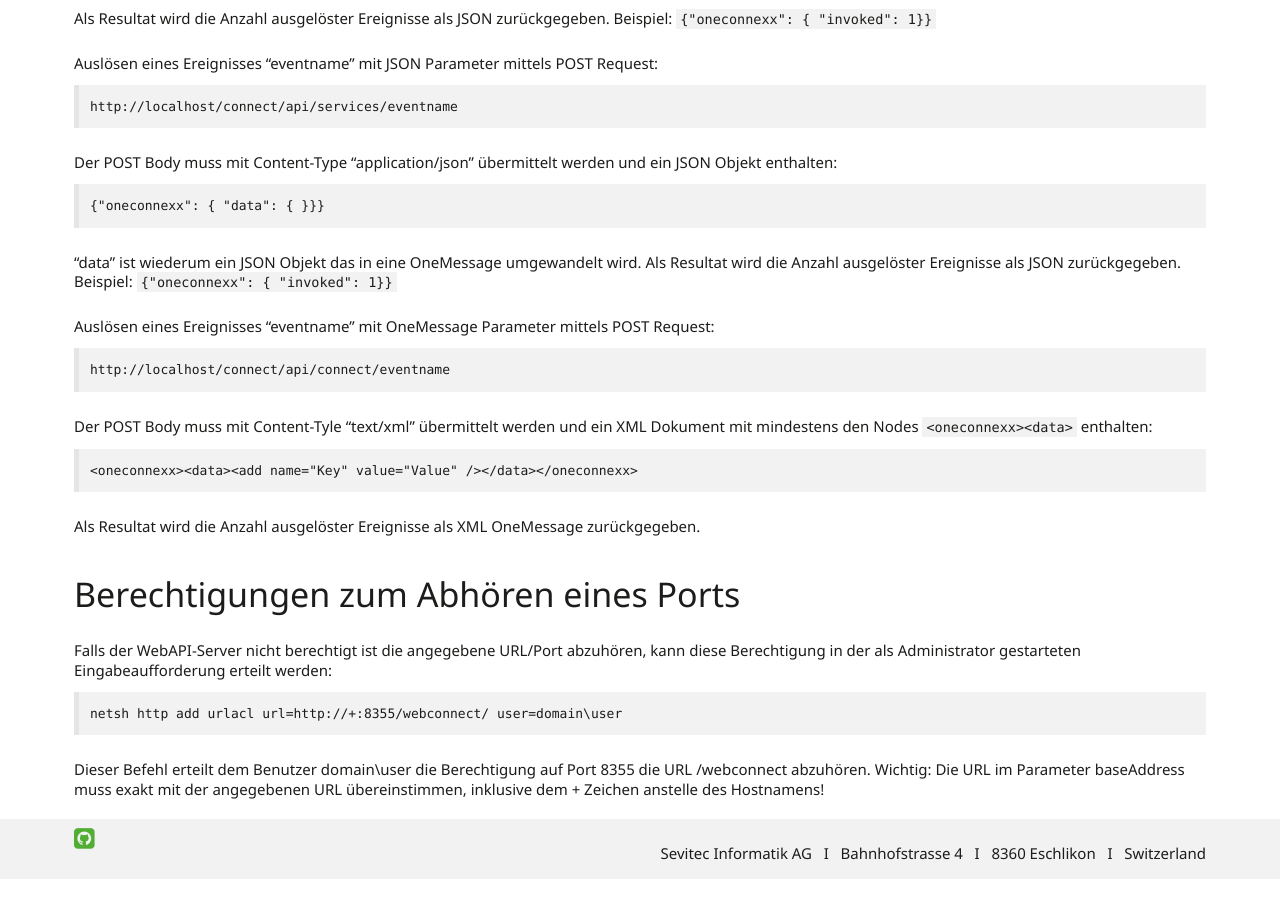
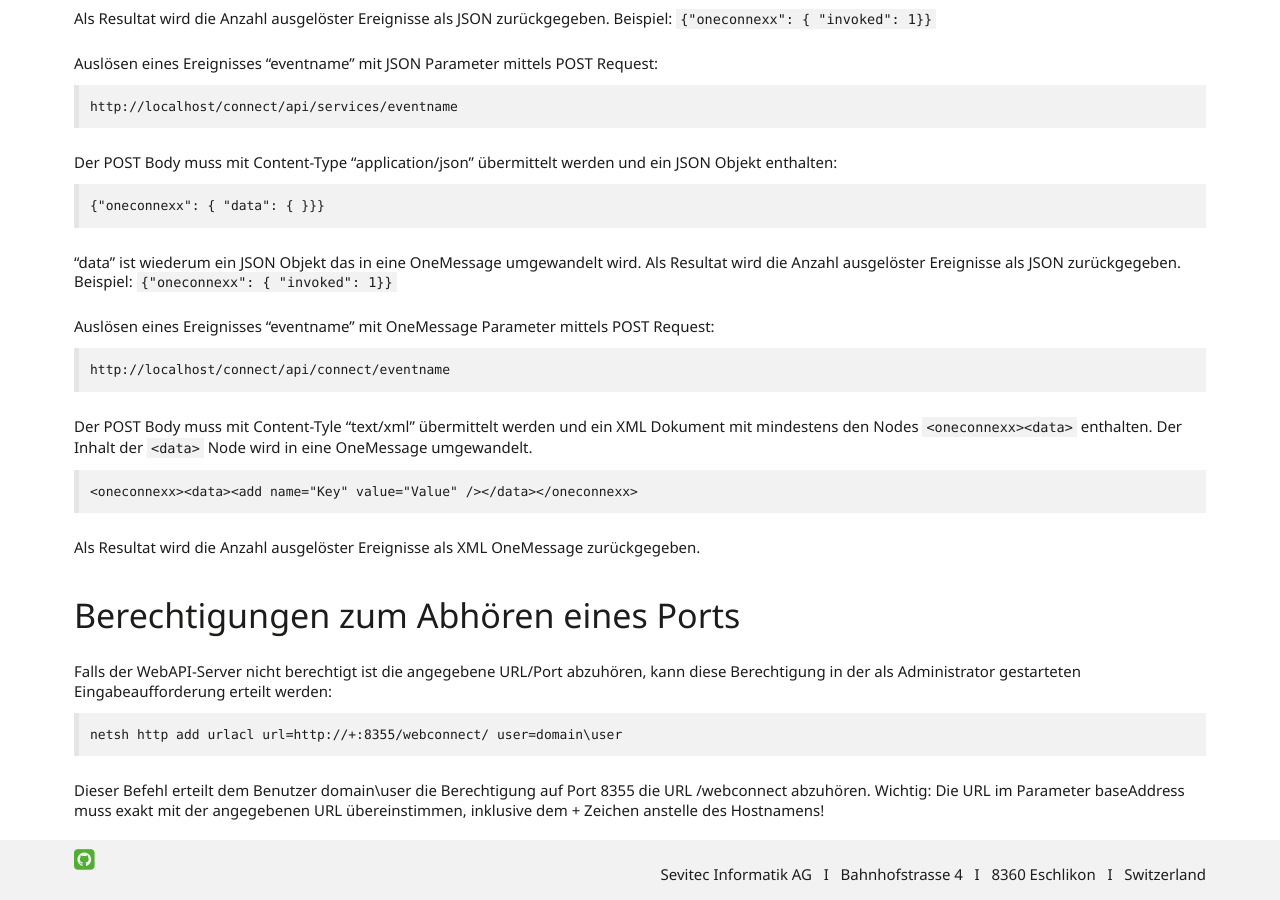
Before and after one commit to primesoft-group/oneconnexx-docs, a Jekyll site: the page built from _pages/addins/de/webconnect.md, in a window 1280 px wide and 900 px high, scrolled down 1244 px. Built offline with Jekyll 4.4.1, drawn with Linux system fonts in a browser that asks for light colours; nearby versions of some CDN libraries; some web fonts are replaced; before the commit the page ends 2123 px from its top, so only the background shows below that.

Commit message:
Update webconnect.md

````diff
--- a/_pages/addins/de/webconnect.md
+++ b/_pages/addins/de/webconnect.md
@@ -49,7 +49,7 @@ Auslösen eines Ereignisses "eventname" mit OneMessage Parameter mittels POST Re
 ```
 http://localhost/connect/api/connect/eventname
 ```
-Der POST Body muss mit Content-Tyle "text/xml" übermittelt werden und ein XML Dokument mit mindestens den Nodes `<oneconnexx><data>` enthalten:
+Der POST Body muss mit Content-Tyle "text/xml" übermittelt werden und ein XML Dokument mit mindestens den Nodes `<oneconnexx><data>` enthalten. Der Inhalt der `<data>` Node wird in eine OneMessage umgewandelt.
 ```
 <oneconnexx><data><add name="Key" value="Value" /></data></oneconnexx>
 ```
````
